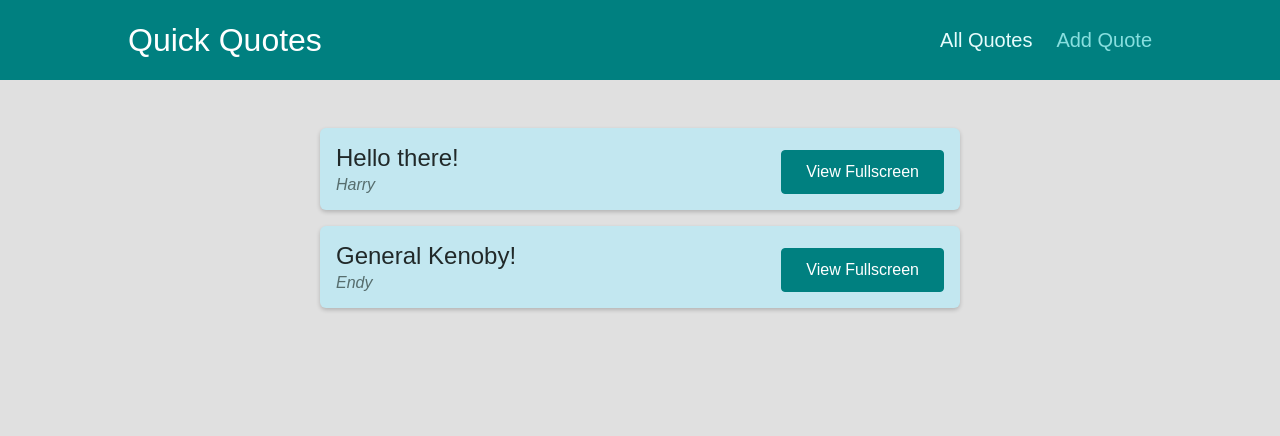
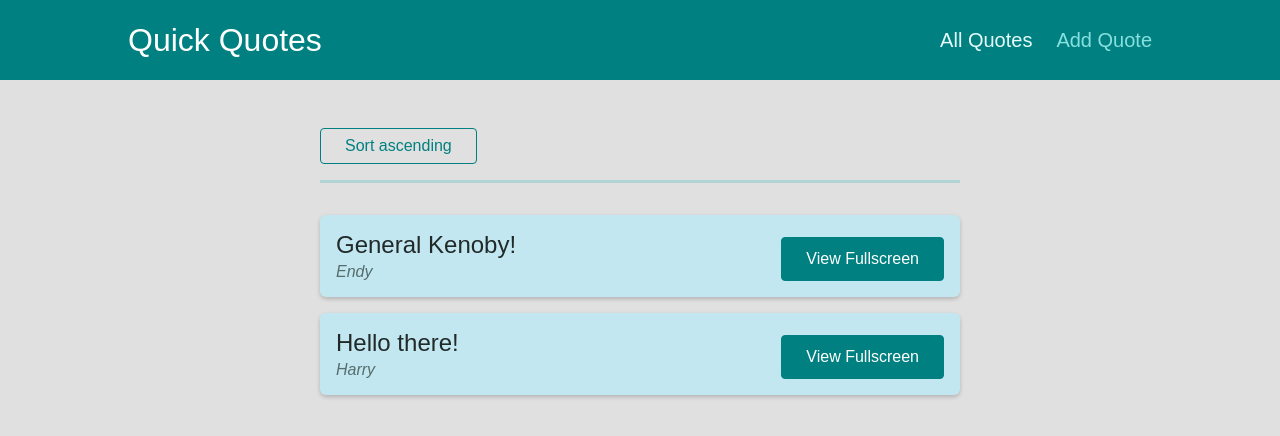
Before and after one commit to RZFalcore/udemy-react-course, a React (Create React App) app: page /quotes in a window 1280 px wide. Shown: the top 436 px of the page. Built offline with nearby package versions, Linux system fonts and the light colour scheme.

Commit message:
working with querry params, added quotes sorting

```diff
--- a/src/components/CommentsApp/quotes/QuoteList.js
+++ b/src/components/CommentsApp/quotes/QuoteList.js
@@ -1,12 +1,40 @@
 import React from "react";
+import { useHistory, useLocation } from "react-router";
 import QuoteItem from "./QuoteItem";
 import styles from "./QuoteList.module.css";
 
+const sortQuotes = (quotes, ascending) => {
+  return quotes.sort((quoteA, quoteB) => {
+    if (ascending) {
+      return quoteA.id > quoteB.id ? 1 : -1;
+    } else {
+      return quoteA.id < quoteB.id ? 1 : -1;
+    }
+  });
+};
+
 const QuoteList = (props) => {
+  const history = useHistory();
+  const location = useLocation();
+
+  const queryParams = new URLSearchParams(location.search);
+  const isSortingAscending = queryParams.get("sort") === "asc";
+
+  const sortedQuotes = sortQuotes(props.quotes, isSortingAscending);
+
+  const changeSortingHandler = () => {
+    history.push("/quotes?sort=" + (isSortingAscending ? "des" : "asc"));
+  };
+
   return (
     <>
+      <div className={styles.sorting}>
+        <button onClick={changeSortingHandler}>
+          Sort {isSortingAscending ? "descending" : "ascending"}
+        </button>
+      </div>
       <ul className={styles.list}>
-        {props.quotes.map((quote) => (
+        {sortedQuotes.map((quote) => (
           <QuoteItem
             key={quote.id}
             id={quote.id}
```
